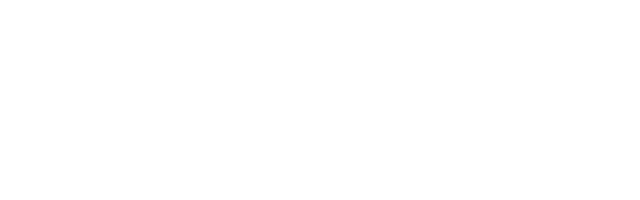
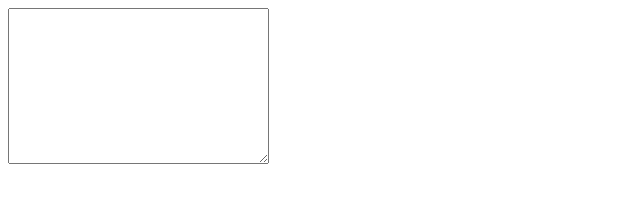
Before and after one commit to acciojob/mini-scrabble-ganeshardlkar, a website: page main.html in a window 1280 px wide. Shown: the whole page, without its empty margins (0-640 px from the left). Drawn offline with Linux system fonts and the light colour scheme.

Commit message:
Update main.html

```diff
--- a/main.html
+++ b/main.html
@@ -8,6 +8,17 @@
 
 <body>
 	<!-- the entire body must be written by student -->
+	<textarea
+        name=""
+        id="evaluatedText"
+        cols="30"
+        rows="10"
+        onkeyup="countChars('evaluatedText','letterCount');"
+        onkeydown="countChars('evaluatedText','letterCount');"
+        onmouseout="countChars('evaluatedText','letterCount');"
+    ></textarea>
+
+    <h3 id="letterCount"></h3>
     <script type="text/javascript" src="./script.js">
 </script>
 
```
